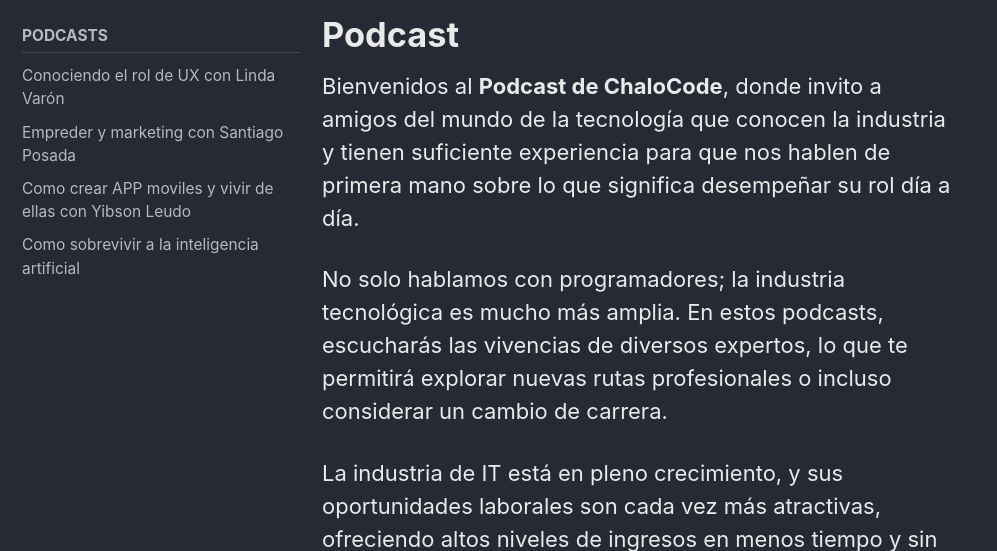
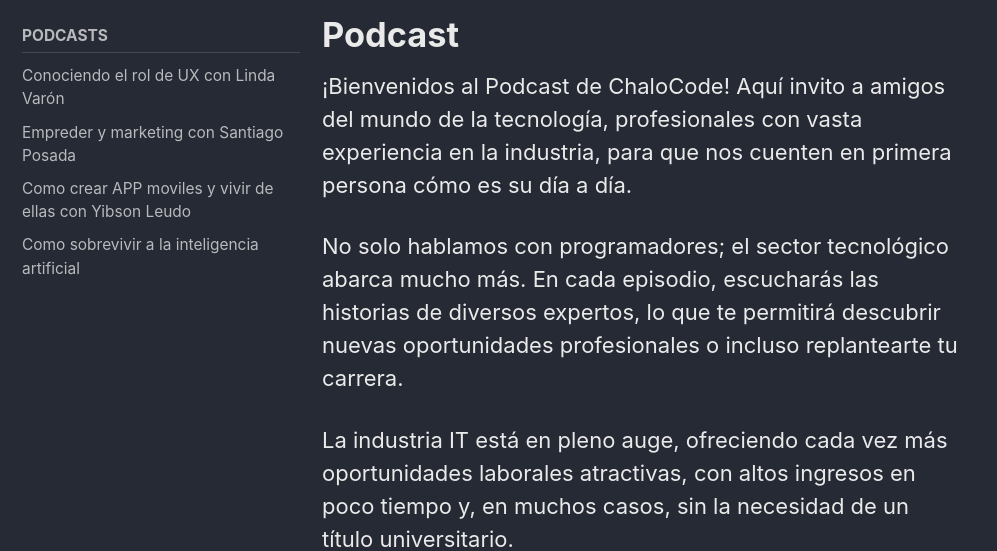
Before and after one commit to ChaloCode/ChaloCode.github.io, a Jekyll site: the page built from _pages/podcast.md, in a window 1280 px wide and 900 px high, cut to the strip 349-900 px from the top of the window. Shown: the whole strip, without its empty margins (0-997 px from the left). Built offline with Jekyll 4.4.1, drawn with Linux system fonts in a browser that asks for light colours; cached includes are drawn as plain includes; some of the changed text lies outside the part shown.

Commit message:
changes text in podcast page

```diff
--- a/_pages/podcast.md
+++ b/_pages/podcast.md
@@ -36,10 +36,10 @@
         sidebar_nav: podcast
 ---
 
-Bienvenidos al **Podcast de ChaloCode**, donde invito a amigos del mundo de la tecnología que conocen la industria y tienen suficiente experiencia para que nos hablen de primera mano sobre lo que significa desempeñar su rol día a día.
+¡Bienvenidos al Podcast de ChaloCode! Aquí invito a amigos del mundo de la tecnología, profesionales con vasta experiencia en la industria, para que nos cuenten en primera persona cómo es su día a día.
 
-No solo hablamos con programadores; la industria tecnológica es mucho más amplia. En estos podcasts, escucharás las vivencias de diversos expertos, lo que te permitirá explorar nuevas rutas profesionales o incluso considerar un cambio de carrera.
+No solo hablamos con programadores; el sector tecnológico abarca mucho más. En cada episodio, escucharás las historias de diversos expertos, lo que te permitirá descubrir nuevas oportunidades profesionales o incluso replantearte tu carrera.
 
-La industria de IT está en pleno crecimiento, y sus oportunidades laborales son cada vez más atractivas, ofreciendo altos niveles de ingresos en menos tiempo y sin la necesidad de un título formal.
+La industria IT está en pleno auge, ofreciendo cada vez más oportunidades laborales atractivas, con altos ingresos en poco tiempo y, en muchos casos, sin la necesidad de un título universitario.
 
 [Podcast de ChaloCode](https://youtube.com/playlist?list=PLjU2Ord0op_NhrhRWPG08_wyKt1Q1SSKp&si=fZYq6s-ef5LzrmDl){:target="_blank"}
```
